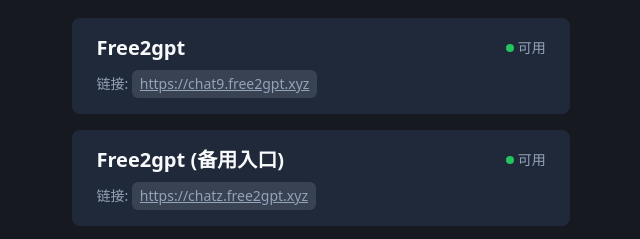
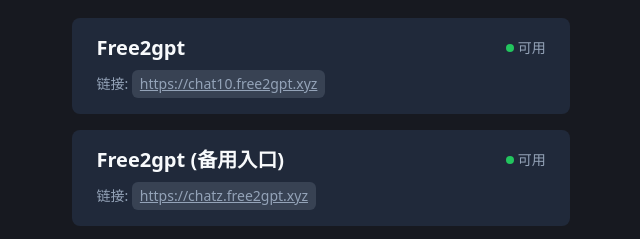
Before and after one commit to ichatworld2023/freeindex, a plain HTML site: page index.html in a window 1280 px wide. Shown: the part 126-365 px from the top of the page, 309-949 px from the left. Drawn offline with Linux system fonts and the light colour scheme.

Commit message:
Update index.html

```diff
--- a/index.html
+++ b/index.html
@@ -36,9 +36,9 @@
                   链接:
                   <a
                     class="inline-flex items-center justify-center gap-1 text-sm text-slate bg-slate/20 px-2 py-1 rounded-md transition-colors cursor-pointer hover:bg-slate/50"
-                    href="https://chat9.free2gpt.xyz"
+                    href="https://chat10.free2gpt.xyz"
                     target="_blank"
-                    >https://chat9.free2gpt.xyz</a
+                    >https://chat10.free2gpt.xyz</a
                   >
                 </div>
               </div>
```
